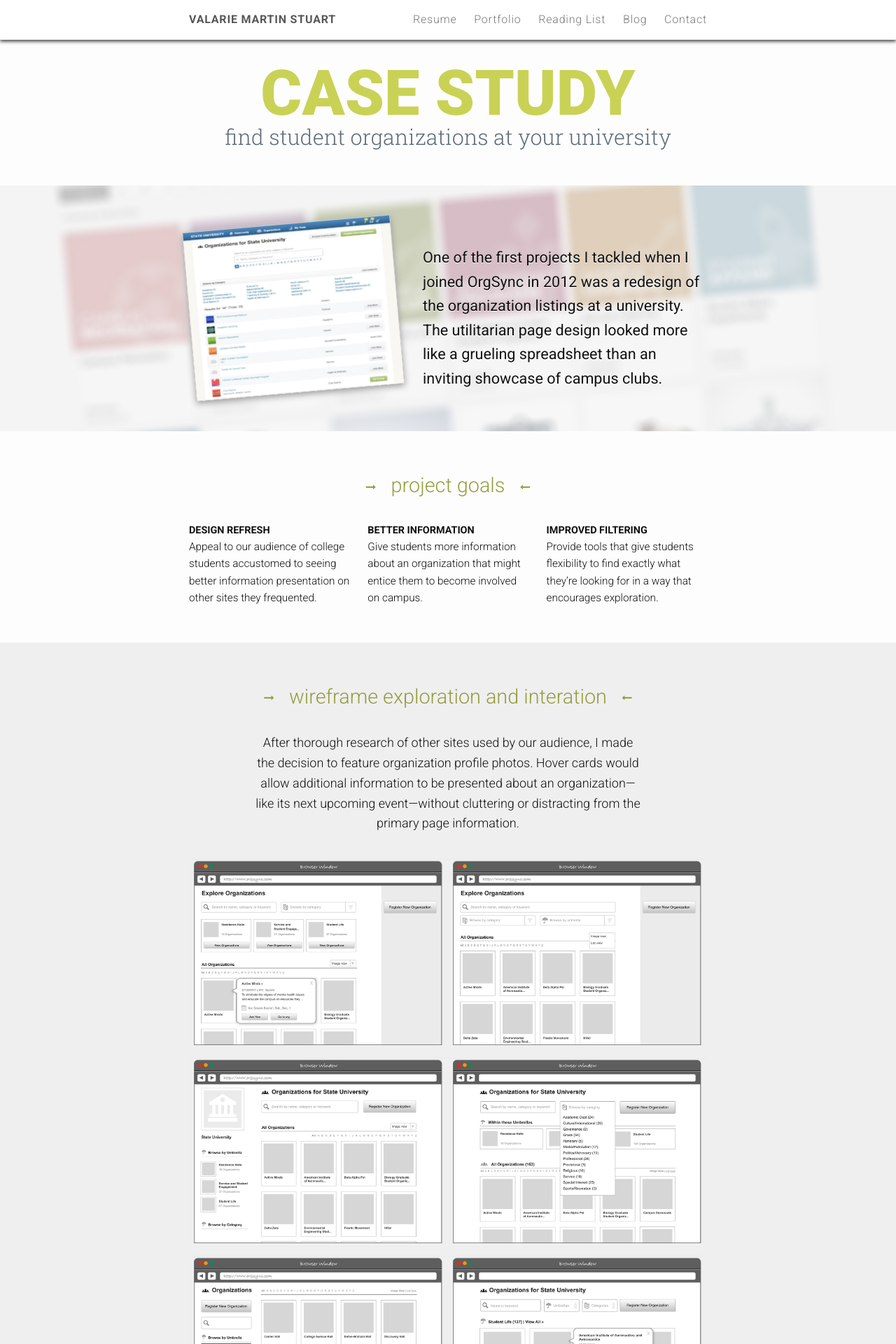
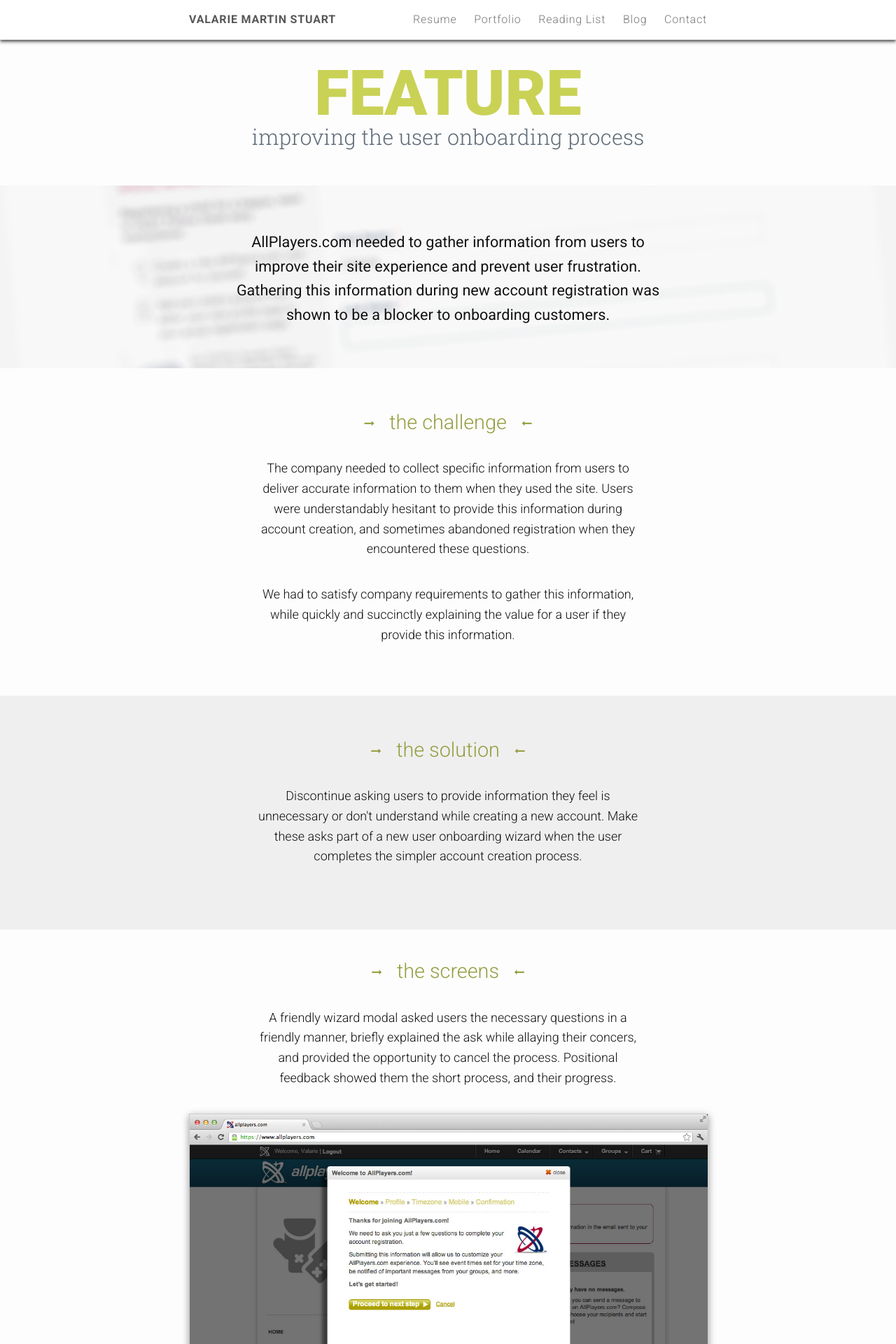
Before and after one commit to valariems/valariems.github.io, a Jekyll site: the page built from portfolio-registration-wizard.html, in a window 1280 px wide. Shown: the top 1920 px of the page at 70% size. Built offline with Jekyll 4.4.1, drawn with Linux system fonts in a browser that asks for light colours; nearby versions of some CDN libraries; some of the changed text lies outside the part shown.

Commit message:
Finish reg wizard portfolio page.

```diff
--- a/css/custom.scss
+++ b/css/custom.scss
@@ -20,6 +20,14 @@
   transition: all 0.3s ease;
   width: 700px;
   height: 400px;
+}
+
+@mixin case-study-blur {
+  background-color: #efefef;
+  background-size: 100%;
+  background-repeat: no-repeat;
+  background-position: center;
+  margin: 3em 0;
 }
 
 $green: #A4BE76;
@@ -552,12 +560,8 @@ h4.small-subhead {
 }
 
 .event-req-blur-bkg {
-  background-color: #efefef;
+  @include case-study-blur;
   background-image: url("/assets/images/portfolio/event-req-blur-bkg.jpg");
-  background-size: 100%;
-  background-repeat: no-repeat;
-  background-position: center;
-  margin: 3em 0;
   p {
     padding: 3em 3em 2em 3em;
     font-size: 1.2em;
@@ -568,12 +572,8 @@ h4.small-subhead {
 }
 
 .browse-orgs-blur-bkg {
-  background-color: #efefef;
+  @include case-study-blur;
   background-image: url("/assets/images/portfolio/browse-orgs-blur.jpg");
-  background-size: 100%;
-  background-repeat: no-repeat;
-  background-position: center;
-  margin: 3em 0;
   img {
     margin-top: 3em;
   }
@@ -581,6 +581,21 @@ h4.small-subhead {
     padding: 4em 0 2em 0;
     font-size: 1.2em;
     font-weight: 400;
+    text-shadow: 0 1px #fff;
+  }
+}
+
+.reg-wizard-blur-bkg {
+  @include case-study-blur;
+  background-image: url("/assets/images/portfolio/apci-reg-wizard-blur.jpg");
+  img {
+    margin-top: 3em;
+  }
+  p {
+    padding: 3em 3em 2em 3em;
+    font-size: 1.2em;
+    font-weight: 400;
+    text-align: center;
     text-shadow: 0 1px #fff;
   }
 }
--- a/portfolio-registration-wizard.html
+++ b/portfolio-registration-wizard.html
@@ -3,14 +3,13 @@ layout: about-story
 ---
 
 <section>
-  <h1 class="case-study">Case Study</h1>
-  <h2 class="case-study">find student organizations at your university</h2>
+  <h1 class="case-study">Feature</h1>
+  <h2 class="case-study">Improving the user onboarding process</h2>
 </section>
 
-<section class="browse-orgs-blur-bkg">
+<section class="reg-wizard-blur-bkg">
   <div class="wrapper">
-    <img src="/assets/images/portfolio/case-study-browse-orgs-before.jpg" alt="Before: Find organizations" class="before">
-    <p>One of the first projects I tackled when I joined OrgSync in 2012 was a redesign of the organization listings at a university. The utilitarian page design looked more like a grueling spreadsheet than an inviting showcase of campus clubs.</p>
+    <p>AllPlayers.com needed to gather information from users to improve their site experience and prevent user frustration. Gathering this information during new account registration was shown to be a blocker to onboarding customers.</p>
   </div>
 </section>
 
@@ -18,22 +17,14 @@ layout: about-story
   <div class="wrapper">
     <h3 class="case-study">
       <i class="fa fa-long-arrow-right"></i>
-      Project Goals
+      The Challenge
       <i class="fa fa-long-arrow-left"></i>
     </h3>
-    <div class="three-col">
-      <div class="col">
-        <h4 class="small-subhead">Design Refresh</h4>
-        <p>Appeal to our audience of college students accustomed to seeing better information presentation on other sites they frequented.</p>
-      </div>
-      <div class="col">
-        <h4 class="small-subhead">Better Information</h4>
-        <p>Give students more information about an organization that might entice them to become involved on campus.</p>
-      </div>
-      <div class="col">
-        <h4 class="small-subhead">Improved Filtering</h4>
-        <p>Provide tools that give students flexibility to find exactly what they’re looking for in a way that encourages exploration.</p>
-      </div>
+    <div class="case-study-centered">
+      The company needed to collect specific information from users to deliver accurate information to them when they used the site. Users were understandably hesitant to provide this information during account creation, and sometimes abandoned registration when they encountered these questions.
+    </div>
+    <div class="case-study-centered">
+      We had to satisfy company requirements to gather this information, while quickly and succinctly explaining the value for a user if they provide this information.
     </div>
   </div>
 </section>
@@ -42,29 +33,11 @@ layout: about-story
   <div class="wrapper">
     <h3 class="case-study">
       <i class="fa fa-long-arrow-right"></i>
-      Wireframe Exploration and Interation
+      The Solution
       <i class="fa fa-long-arrow-left"></i>
     </h3>
-    <p class="case-study-centered">After thorough research of other sites used by our audience, I made the decision to feature organization profile photos. Hover cards would allow additional information to be presented about an organization&mdash;like its next upcoming event&mdash;without cluttering or distracting from the primary page information.</p>
-    <div class="wireframes">
-      <img src="/assets/images/portfolio/browse-orgs-wire1.png" class="wireframe left">
-    </div>
-    <div class="wireframes">
-      <img src="/assets/images/portfolio/browse-orgs-wire2.png" class="wireframe right">
-    </div>
-
-    <div class="wireframes">
-      <img src="/assets/images/portfolio/browse-orgs-wire3.png" class="wireframe left">
-    </div>
-    <div class="wireframes">
-      <img src="/assets/images/portfolio/browse-orgs-wire4.png" class="wireframe right">
-    </div>
-
-    <div class="wireframes">
-      <img src="/assets/images/portfolio/browse-orgs-wire5.png" class="wireframe left">
-    </div>
-    <div class="wireframes">
-      <img src="/assets/images/portfolio/browse-orgs-wire6.png" class="wireframe right">
+    <div class="case-study-centered">
+      Discontinue asking users to provide information they feel is unnecessary or don't understand while creating a new account. Make these asks part of a new user onboarding wizard when the user completes the simpler account creation process.
     </div>
   </div>
 </section>
@@ -73,11 +46,17 @@ layout: about-story
   <div class="wrapper">
     <h3 class="case-study">
       <i class="fa fa-long-arrow-right"></i>
-      The Final Layout
+      The Screens
       <i class="fa fa-long-arrow-left"></i>
     </h3>
-    <p class="case-study-centered">When the design was finalized after team review of clickable prototypes, it was handed off to talented developers who built the infinitely scrolling page content in javascript.</p>
-    <img src="/assets/images/portfolio/case-study-browse-orgs-final.jpg" alt="After: Find organizations" class="final">
+    <div class="case-study-centered">
+      A friendly wizard modal asked users the necessary questions in a friendly manner, briefly explained the ask while allaying their concers, and provided the opportunity to cancel the process. Positional feedback showed them the short process, and their progress.
+    </div>
+    <img src="/assets/images/portfolio/apci-regwiz-1.jpg" alt="Registration Wizard Screen One" class="final">
+    <img src="/assets/images/portfolio/apci-regwiz-2.jpg" alt="Registration Wizard Screen Two" class="final">
+    <img src="/assets/images/portfolio/apci-regwiz-3.jpg" alt="Registration Wizard Screen Three" class="final">
+    <img src="/assets/images/portfolio/apci-regwiz-4.jpg" alt="Registration Wizard Screen Four" class="final">
+    <img src="/assets/images/portfolio/apci-regwiz-5.jpg" alt="Registration Wizard Screen Five" class="final">
   </div>
 
 </section>
```
Also changed, not shown: assets/images/portfolio/apci-regwiz-1.jpg (added), assets/images/portfolio/apci-regwiz-2.jpg (added), assets/images/portfolio/apci-regwiz-3.jpg (added), assets/images/portfolio/apci-regwiz-4.jpg (added), assets/images/portfolio/apci-regwiz-5.jpg (added).
